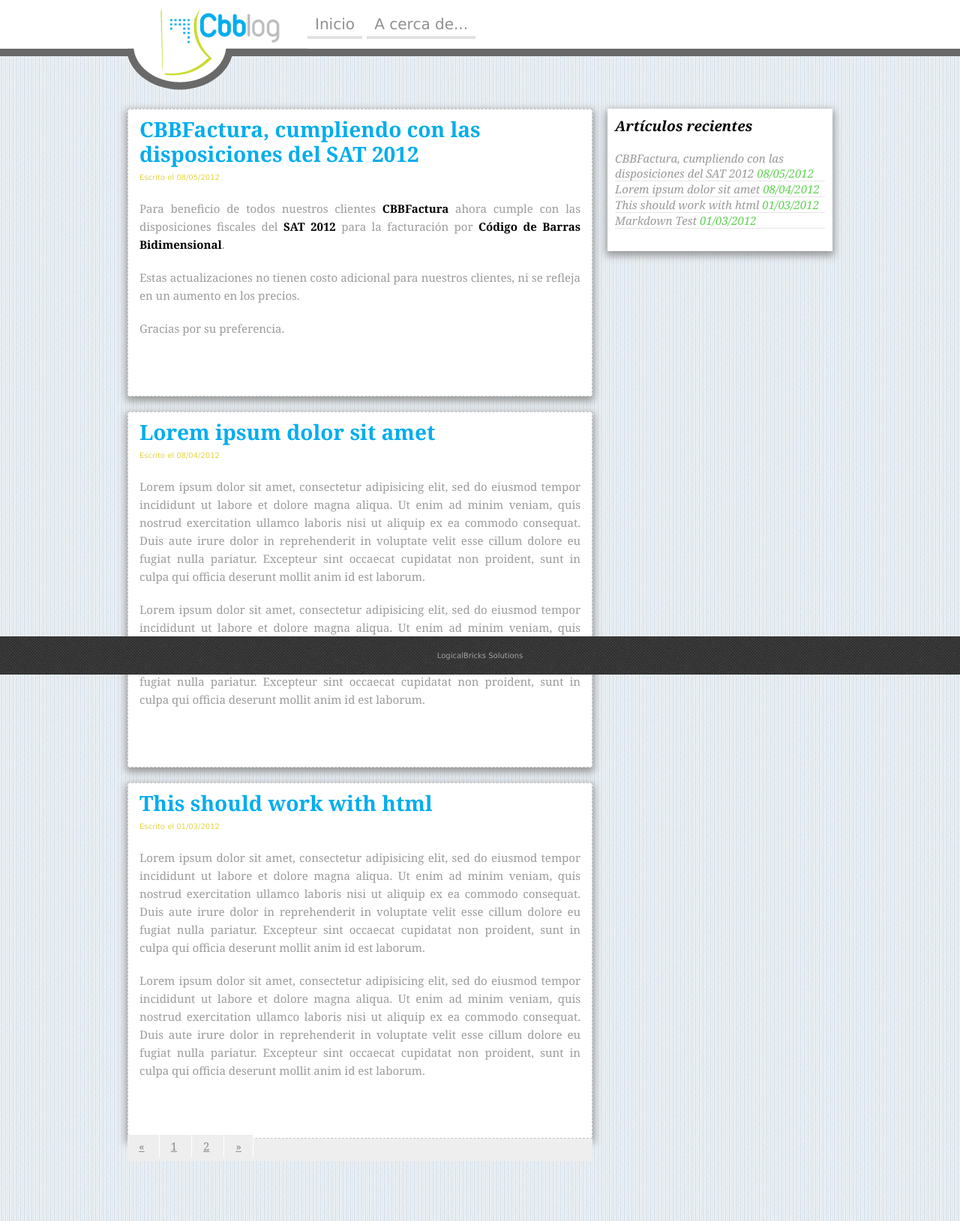
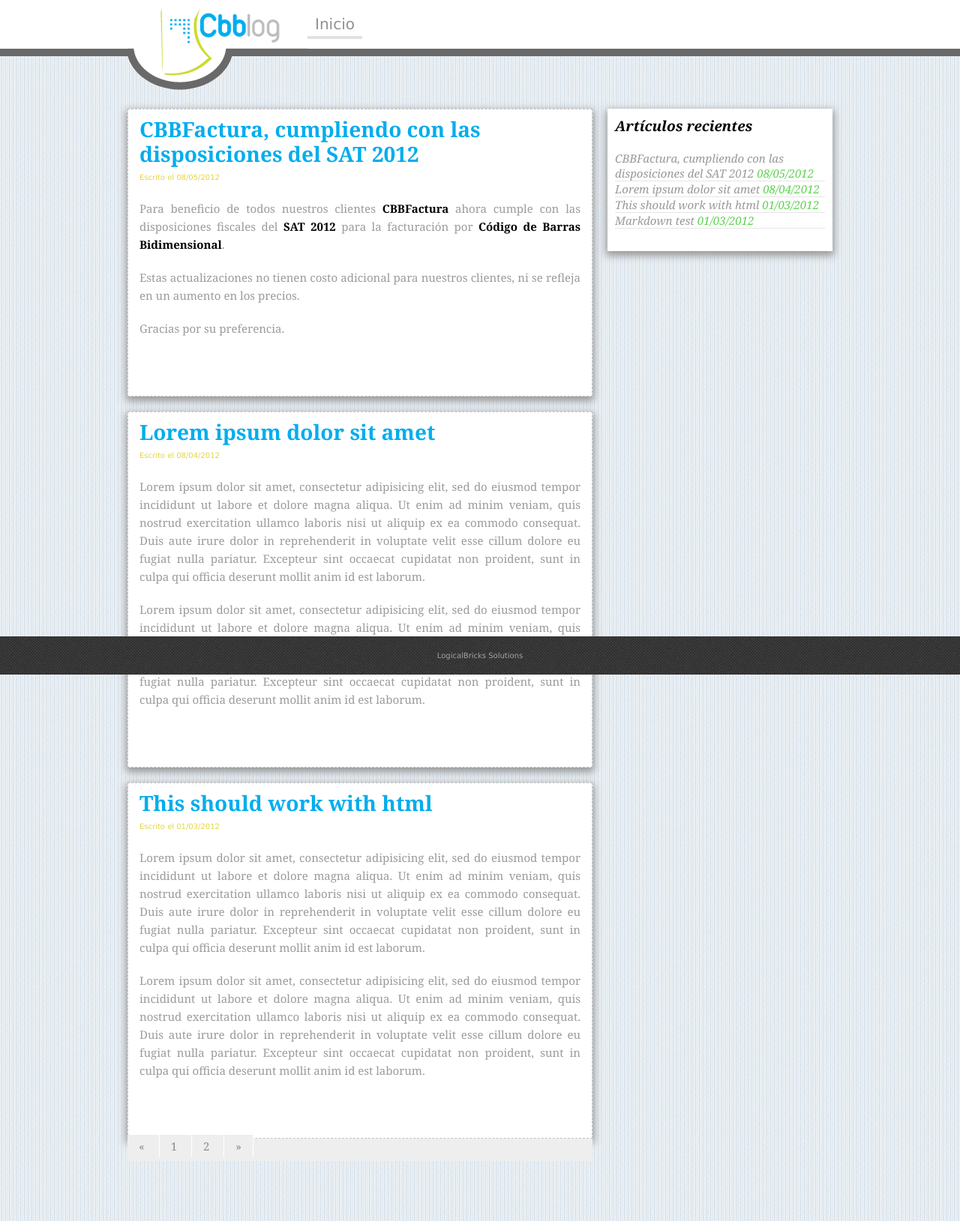
Before and after one commit to LogicalBricks/cbblog, a Jekyll site: the page built from index.html, in a window 1280 px wide. Shown: the whole page at 75% size. Built offline with Jekyll 4.4.1, drawn with Linux system fonts in a browser that asks for light colours; the list of posts is cut into pages by our own code.

```diff
--- a/_includes/header.html
+++ b/_includes/header.html
@@ -7,7 +7,6 @@
 		<div class="grid_9">
 			<ul class="nav">
 				<li><a href="/">Inicio</a></li>
-				<li><a href="/">A cerca de...</a></li>
 			</ul>
 		</div>
 	</div>
--- a/_posts/2012-03-01-markdown-test.html
+++ b/_posts/2012-03-01-markdown-test.html
@@ -1,3 +1,7 @@
+---
+layout: post
+title: Markdown test
+---
 <h1>Tìtulo 1</h1>
 
 <h2>Tìtulo 2</h2>
--- a/css/style.css
+++ b/css/style.css
@@ -193,8 +193,10 @@ ul.pagination li{
 ul.pagination a{
 	color: #8C8C8C;
 	padding: 10px;
+	text-decoration: none;
 }
 
 ul.pagination a:hover{
 	color: black;
+	text-decoration: underline;
 }
```
